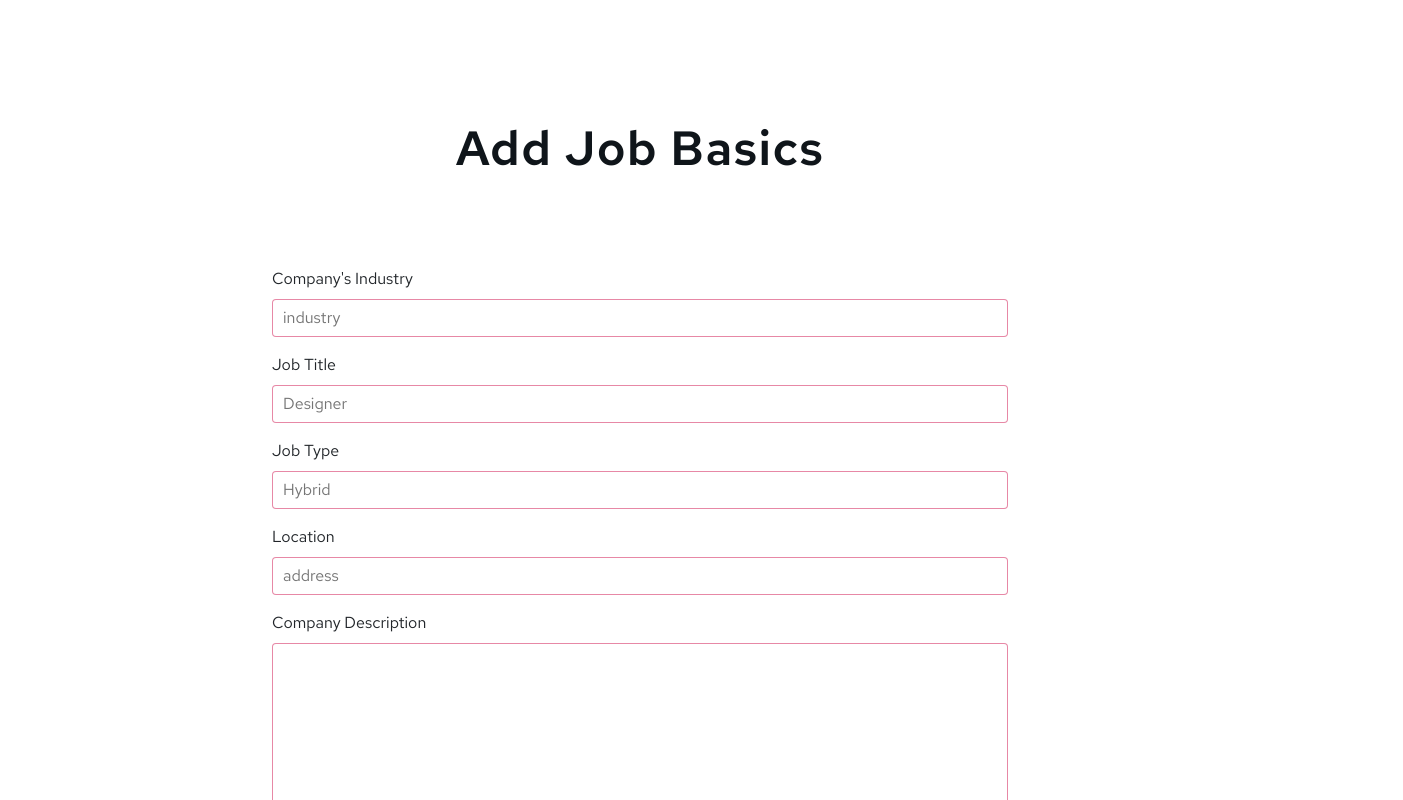
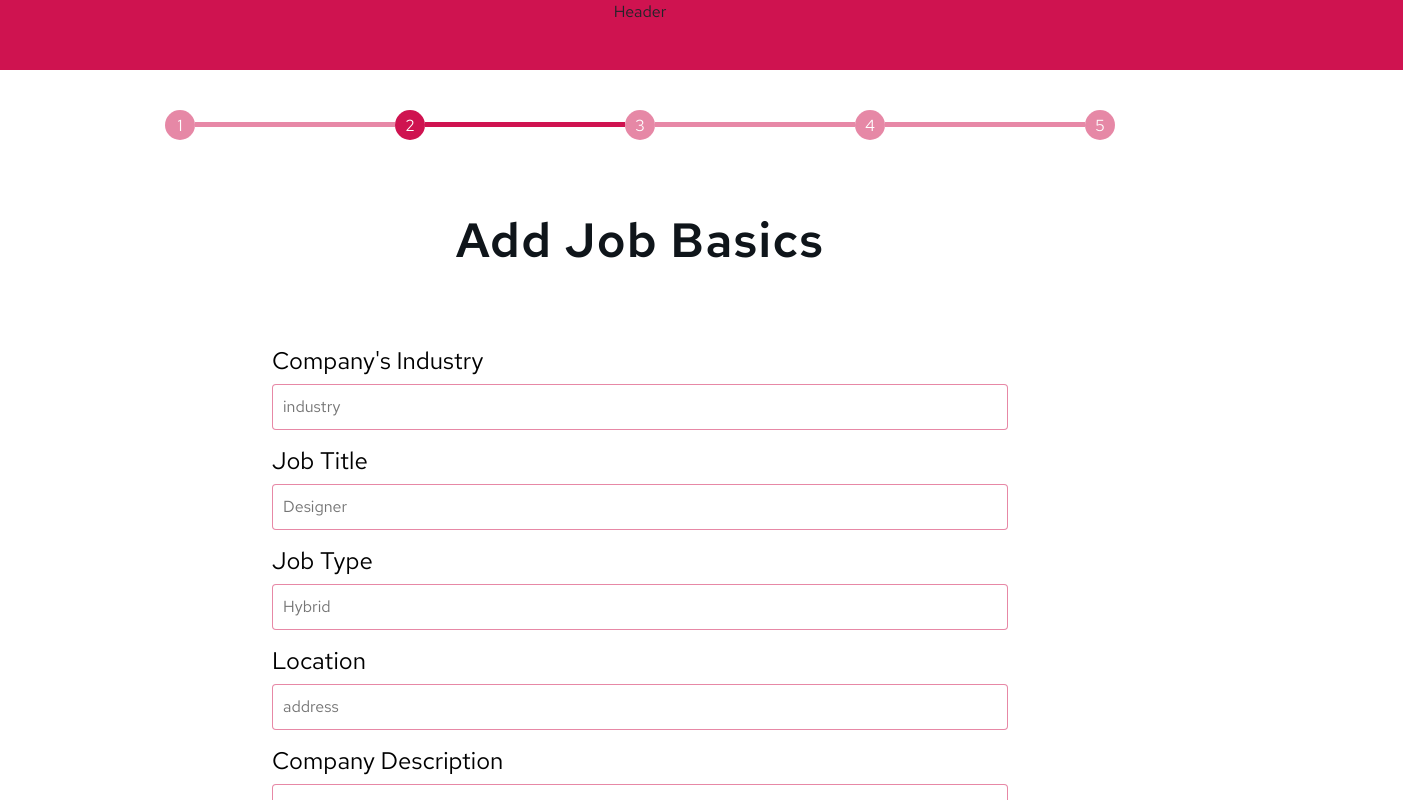
Before and after one commit to vzirshehryar/Recruitor_TeamOf2, a React (Create React App) app in the folder client/: page /company/jobbasics in a window 1280 px wide. Shown: the top 800 px of the page, 1403 px wide, since content can reach past the window. Built offline with nearby package versions, Linux system fonts and the light colour scheme.

Commit message:
Company page everything fixed except for benefits section

```diff
--- a/client/src/routes/company/CreateAccount/CreateAccount.css
+++ b/client/src/routes/company/CreateAccount/CreateAccount.css
@@ -1,32 +1,6 @@
-/* Reset default styles for all elements */
-*,
-*::before,
-*::after {
-    margin: 0;
-    padding: 0;
-    box-sizing: border-box;
-}
-
 /* Main container for the create account section */
-.create-account-main-container {
-    width: 100%;
-    display: flex;
-    justify-content: center;
-    align-items: center;
-    flex-direction: column;
-    background: white;
-    padding: 3rem 2rem; /* Combined padding shorthand */
-    text-align: center;
-    background: white;
-    padding-block: 3rem;
-    padding-inline: 2rem;
-    text-align: center;
-}
 
 /* Styling for the heading container */
-.create-account-heading-container {
-    margin-bottom: 1.5rem;
-}
 
 /* Styling for the heading text */
 .create-account-heading {
@@ -189,8 +163,24 @@ label {
     margin-top: 12px;
 }
 
+.Header-create {
+    height: 70px;
+    background-color: #cf1350;
+    width: 1526px;
+    margin-top: -48px;
+}
+
 /* Media query for responsiveness */
 @media (max-width: 768px) {
+    .Horizontal-Line-below-header-parent-create {
+        width: 100%;
+    }
+    .round-horizontal-1-create {
+        width: 60px;
+    }
+    .round-horizontal-2-create {
+        width: 60px;
+    }
     .create-account-form-container {
         max-width: 100%;
         padding: 0 1rem;
--- a/client/src/routes/company/CreateAccount/CreateAcount.js
+++ b/client/src/routes/company/CreateAccount/CreateAcount.js
@@ -36,6 +36,7 @@ export const CreateAcount = () => {
 
     return (
         <div className="create-account-main-container">
+            <div className="Header-create">Header</div>
             <div className="Horizontal-Line-below-header-parent-create">
                 <div className="round-horizontal-2-create">1</div>
                 <div className="line-horizontal-2-create"></div>
--- a/client/src/routes/company/JobBasics/JobBasics.js
+++ b/client/src/routes/company/JobBasics/JobBasics.js
@@ -1,6 +1,7 @@
 import React, { useContext } from "react";
 import { UserContext } from "../companyContext";
 import { useNavigate } from "react-router-dom";
+import "./JobBasicst.css";
 
 export const JobBasics = () => {
     const { jobBasics, setjobBasics } = useContext(UserContext);
@@ -20,13 +21,30 @@ export const JobBasics = () => {
 
     return (
         <div className="create-account-main-container">
+            <div className="Header-jobBasics">Header</div>
+            <div className="Horizontal-Line-below-header-parent-jobBasics">
+                <div className="round-horizontal-1-jobBasics">1</div>
+                <div className="line-horizontal-jobBasics"></div>
+                <div className="round-horizontal-2-jobBasics">2</div>
+                <div className="line-horizontal-2-jobBasics"></div>
+                <div className="round-horizontal-1-jobBasics">3</div>
+                <div className="line-horizontal-jobBasics"></div>
+                <div className="round-horizontal-1-jobBasics">4</div>
+                <div className="line-horizontal-jobBasics"></div>
+                <div className="round-horizontal-1-jobBasics">5</div>
+            </div>
             <div className="create-account-heading-container">
                 <h1 className="create-account-heading">Add job Basics</h1>
             </div>
             <div className="create-account-form-container">
                 <form action="" onSubmit={NextPage}>
                     <div>
-                        <label htmlFor="industry">Company's Industry</label>
+                        <label
+                            htmlFor="industry"
+                            className="companyIndustry-jobBasics"
+                        >
+                            Company's Industry
+                        </label>
                         <input
                             type="text"
                             name="industry"
@@ -36,7 +54,12 @@ export const JobBasics = () => {
                         />
                     </div>
                     <div>
-                        <label htmlFor="jobTitle">Job Title</label>
+                        <label
+                            htmlFor="jobTitle"
+                            className="companyIndustry-jobBasics"
+                        >
+                            Job Title
+                        </label>
                         <input
                             type="text"
                             name="jobTitle"
@@ -46,7 +69,12 @@ export const JobBasics = () => {
                         />
                     </div>
                     <div>
-                        <label htmlFor="jobType">Job Type</label>
+                        <label
+                            htmlFor="jobType"
+                            className="companyIndustry-jobBasics"
+                        >
+                            Job Type
+                        </label>
                         <input
                             type="text"
                             name="jobType"
@@ -56,7 +84,12 @@ export const JobBasics = () => {
                         />
                     </div>
                     <div>
-                        <label htmlFor="location">Location</label>
+                        <label
+                            htmlFor="location"
+                            className="companyIndustry-jobBasics"
+                        >
+                            Location
+                        </label>
                         <input
                             type="text"
                             name="location"
@@ -66,7 +99,10 @@ export const JobBasics = () => {
                         />
                     </div>
                     <div>
-                        <label htmlFor="jobDescription">
+                        <label
+                            htmlFor="jobDescription"
+                            className="companyIndustry-jobBasics"
+                        >
                             Company Description
                         </label>
                         <textarea
--- a/client/src/routes/company/JobBasics/JobBasicst.css
+++ b/client/src/routes/company/JobBasics/JobBasicst.css
@@ -74,7 +74,60 @@ label {
     border: none;
     cursor: pointer;
 }
+.Horizontal-Line-below-header-parent-jobBasics {
+    display: flex;
+    flex-direction: row;
+    justify-content: center;
+    margin-top: 40px;
+}
+.round-horizontal-1-jobBasics {
+    background-color: #cf1350;
+    width: 30px;
+    height: 30px;
+    border-radius: 100px;
+    text-align: center;
+    line-height: 2;
+    color: white;
+    opacity: 0.5;
+}
+.line-horizontal-jobBasics {
+    background-color: #cf1350;
+    height: 5px;
+    width: 200px;
+    margin-top: 12px;
+    opacity: 0.5;
+}
+.round-horizontal-2-jobBasics {
+    background-color: #cf1350;
+    width: 30px;
+    height: 30px;
+    border-radius: 100px;
+    text-align: center;
+    line-height: 2;
+    color: white;
+}
+.line-horizontal-2-jobBasics {
+    background-color: #cf1350;
+    height: 5px;
+    width: 200px;
+    margin-top: 12px;
+}
 
+.Header-jobBasics {
+    height: 70px;
+    background-color: #cf1350;
+    width: 1526px;
+    margin-top: -48px;
+}
+
+.companyIndustry-jobBasics {
+    color: #000;
+    font-family: Poppins;
+    font-size: 24px;
+    font-style: normal;
+    font-weight: 400;
+    line-height: 30px; /* 125% */
+}
 /* Media query for responsiveness */
 @media (max-width: 768px) {
     .create-account-form-container {
@@ -84,3 +137,14 @@ label {
 
     /* You can add more responsive styles as needed */
 }
+@media (max-width: 768px) {
+    .Horizontal-Line-below-header-parent-jobBasics {
+        width: 100%;
+    }
+    .round-horizontal-1-jobBasics {
+        width: 60px;
+    }
+    .round-horizontal-2-jobBasics {
+        width: 60px;
+    }
+}
--- a/client/src/routes/company/SetPreferences/SetPreferences.js
+++ b/client/src/routes/company/SetPreferences/SetPreferences.js
@@ -1,6 +1,7 @@
 import React, { useContext, useState } from "react";
 import { useNavigate } from "react-router-dom";
 import { UserContext } from "../companyContext";
+import "./SetPreferences.css";
 
 export const SetPreferences = () => {
     const { preferences, setPreferences } = useContext(UserContext);
@@ -35,13 +36,27 @@ export const SetPreferences = () => {
 
     return (
         <div className="create-account-main-container">
+            <div className="Header-tech">Header</div>
+            <div className="Horizontal-Line-below-header-parent-tech">
+                <div className="round-horizontal-1-tech">1</div>
+                <div className="line-horizontal-tech"></div>
+                <div className="round-horizontal-1-tech">2</div>
+                <div className="line-horizontal-tech"></div>
+                <div className="round-horizontal-1-tech">3</div>
+                <div className="line-horizontal-tech"></div>
+                <div className="round-horizontal-1-tech">4</div>
+                <div className="line-horizontal-2-tech"></div>
+                <div className="round-horizontal-2-tech">5</div>
+            </div>
             <div className="create-account-heading-container">
                 <h1 className="create-account-heading">Set Preferences</h1>
             </div>
             <div className="create-account-form-container">
                 <form action="">
                     <div>
-                        <label htmlFor="email">Send daily updates to</label>
+                        <label htmlFor="email" className="sendUpdates-pref">
+                            Send daily updates to
+                        </label>
                         <input
                             type="text"
                             id="email"
@@ -65,7 +80,11 @@ export const SetPreferences = () => {
                             </ul>
                         )}
                         <div className="flex">
-                            <input type="checkbox" id="sendIndividualEmails" />
+                            <input
+                                type="checkbox"
+                                id="sendIndividualEmails"
+                                className="input-pref"
+                            />
                             <label htmlFor="sendIndividualEmails">
                                 Plus, send an individual email update each time
                                 someone applies.
@@ -75,13 +94,21 @@ export const SetPreferences = () => {
                             Let potential candidates contact you about this job
                         </p>
                         <div className="flex">
-                            <input type="checkbox" id="ByEmailToTheAddress" />
+                            <input
+                                type="checkbox"
+                                id="ByEmailToTheAddress"
+                                className="input-pref"
+                            />
                             <label htmlFor="ByEmailToTheAddress">
                                 By email to the address provided
                             </label>
                         </div>
                         <div className="flex">
-                            <input type="checkbox" id="ByPhone" />
+                            <input
+                                type="checkbox"
+                                id="ByPhone"
+                                className="input-pref"
+                            />
                             <label htmlFor="ByPhone">By Phone</label>
                         </div>
                     </div>
--- a/client/src/routes/company/TechnologyDetail/TechnologyDetail.js
+++ b/client/src/routes/company/TechnologyDetail/TechnologyDetail.js
@@ -37,16 +37,17 @@ export const TechnologyDetail = () => {
           <li className="li5">5</li>
         </ul>
       </div> */}
-            <div className="Horizontal-Line-below-header-parent">
-                <div className="round-horizontal opacity">1</div>
-                <div className="line-horizontal"></div>
-                <div className="round-horizontal opacity">2</div>
-                <div className="line-horizontal "></div>
-                <div className="round-horizontal ">3</div>
-                <div className="line-horizontal"></div>
-                <div className="round-horizontal opacity">4</div>
-                <div className="line-horizontal"></div>
-                <div className="round-horizontal opacity">5</div>
+            <div className="Header-tech">Header</div>
+            <div className="Horizontal-Line-below-header-parent-tech">
+                <div className="round-horizontal-1-tech">1</div>
+                <div className="line-horizontal-tech"></div>
+                <div className="round-horizontal-1-tech">2</div>
+                <div className="line-horizontal-tech"></div>
+                <div className="round-horizontal-2-tech">3</div>
+                <div className="line-horizontal-2-tech"></div>
+                <div className="round-horizontal-1-tech">4</div>
+                <div className="line-horizontal-tech"></div>
+                <div className="round-horizontal-1-tech">5</div>
             </div>
 
             <div className="create-account-heading-container">
@@ -55,7 +56,9 @@ export const TechnologyDetail = () => {
             <div className="create-account-form-container">
                 <form action="" onSubmit={NextPage}>
                     <div>
-                        <label htmlFor="">Job schedule</label>
+                        <label htmlFor="" className="job-schedule-tech">
+                            Job schedule
+                        </label>
                         <select
                             name=""
                             id="jobSchedule"
@@ -67,7 +70,7 @@ export const TechnologyDetail = () => {
                         </select>
                     </div>
                     <div>
-                        <label htmlFor="">
+                        <label htmlFor="" className="job-schedule-tech">
                             Number of people you wish to hire for this job
                         </label>
                         <select
@@ -82,7 +85,7 @@ export const TechnologyDetail = () => {
                         </select>
                     </div>
                     <div>
-                        <label htmlFor="">
+                        <label htmlFor="" className="job-schedule-tech">
                             Recruitment timeline for this job
                         </label>
                         <select
```
Also changed, not shown: client/src/routes/company/SetPreferences/SetPreferences.css (+11 -0 lines), client/src/routes/company/TechnologyDetail/TechnologyDetail.css (+66 -3 lines). Lines whose indentation alone changed are shown as unchanged.
